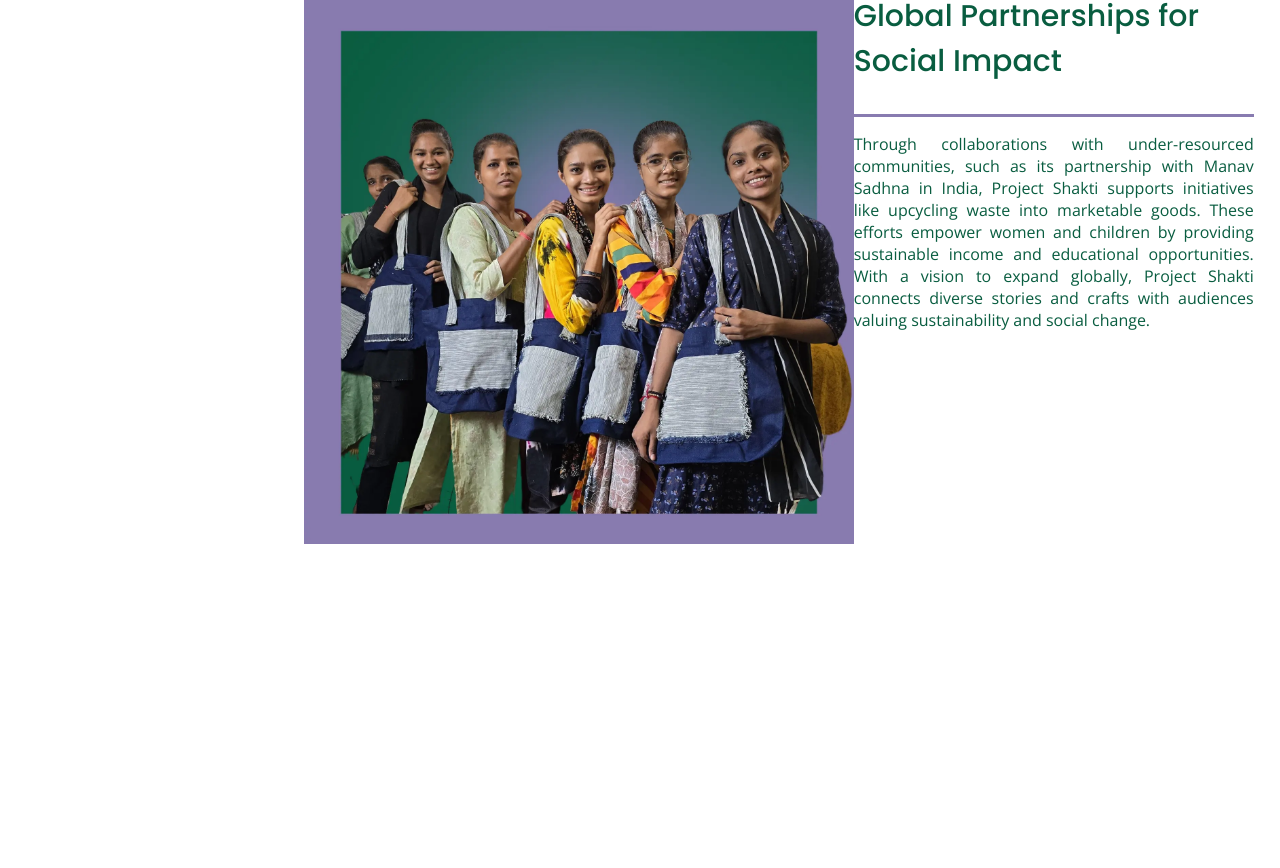
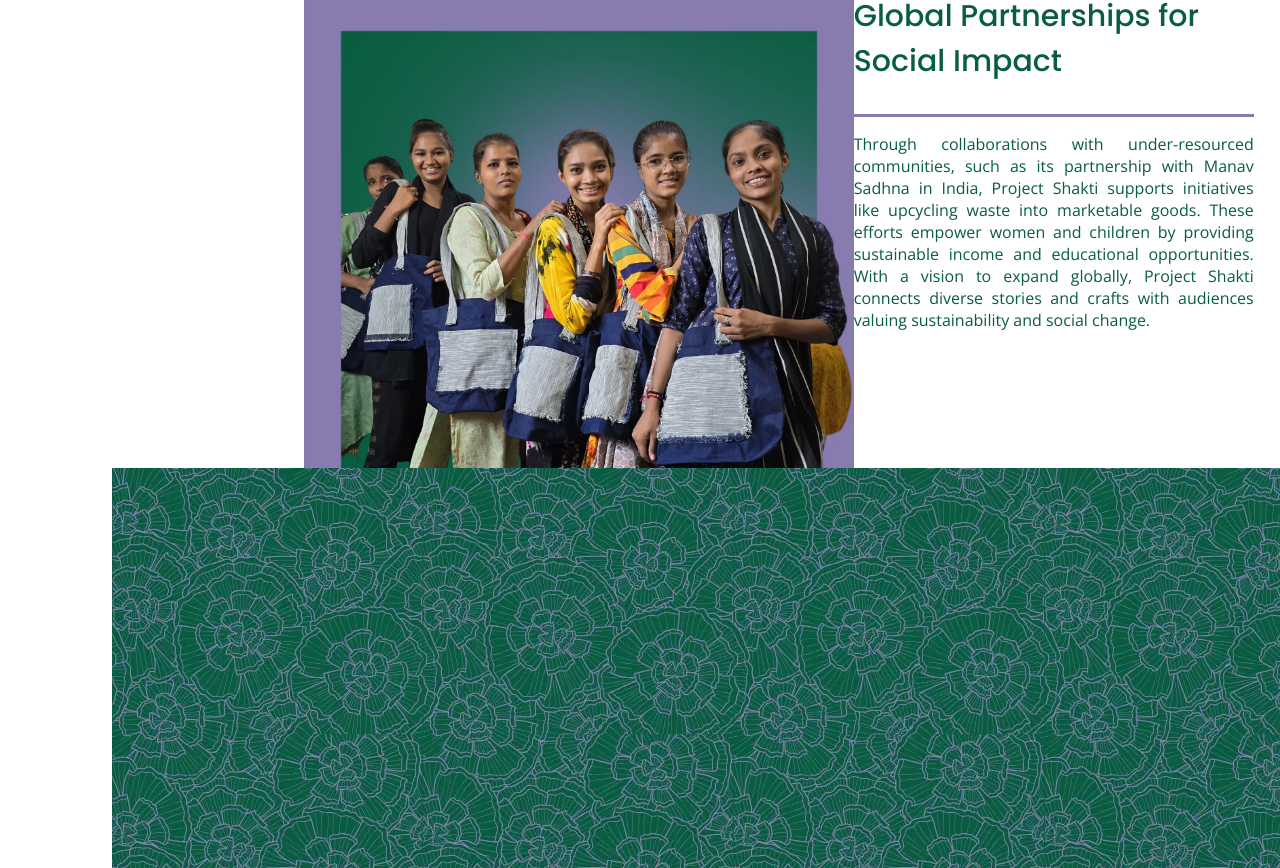
Before and after one commit to tb1995/project-shakti, a Next.js app: page / in a window 1280 px wide. Shown: the part 1528-2396 px from the top of the page. Before the commit the page ends 2286 px from the top, so only its background shows below. Built offline with nearby package versions, Linux system fonts and the light colour scheme.

Commit message:
mini banner

```diff
--- a/app/page.tsx
+++ b/app/page.tsx
@@ -2,12 +2,14 @@ import Image from 'next/image';
 import styles from './page.module.css';
 import Hero from './sections/homepage/Hero';
 import Mission from './sections/homepage/Mission';
+import MiniBanner from './sections/homepage/MiniBanner';
 
 export default function Home() {
   return (
     <div className={styles.page}>
       <Hero />
       <Mission />
+      <MiniBanner />
     </div>
   );
 }
--- a/app/sections/homepage/MiniBanner.tsx
+++ b/app/sections/homepage/MiniBanner.tsx
@@ -1,7 +1,8 @@
+'use client';
 import React from 'react';
-
+import styles from './mini-banner.module.scss';
 const MiniBanner = () => {
-  return <div></div>;
+  return <div className={styles.banner}></div>;
 };
 
 export default MiniBanner;
--- a/app/sections/homepage/mini-banner.module.scss
+++ b/app/sections/homepage/mini-banner.module.scss
@@ -0,0 +1,6 @@
+.banner {
+  background-image: url('/wide-banner.webp');
+  width: 100vw;
+  height: 400px;
+  margin: 100px 0;
+}
```
Also changed, not shown: public/wide-banner.webp (added).
